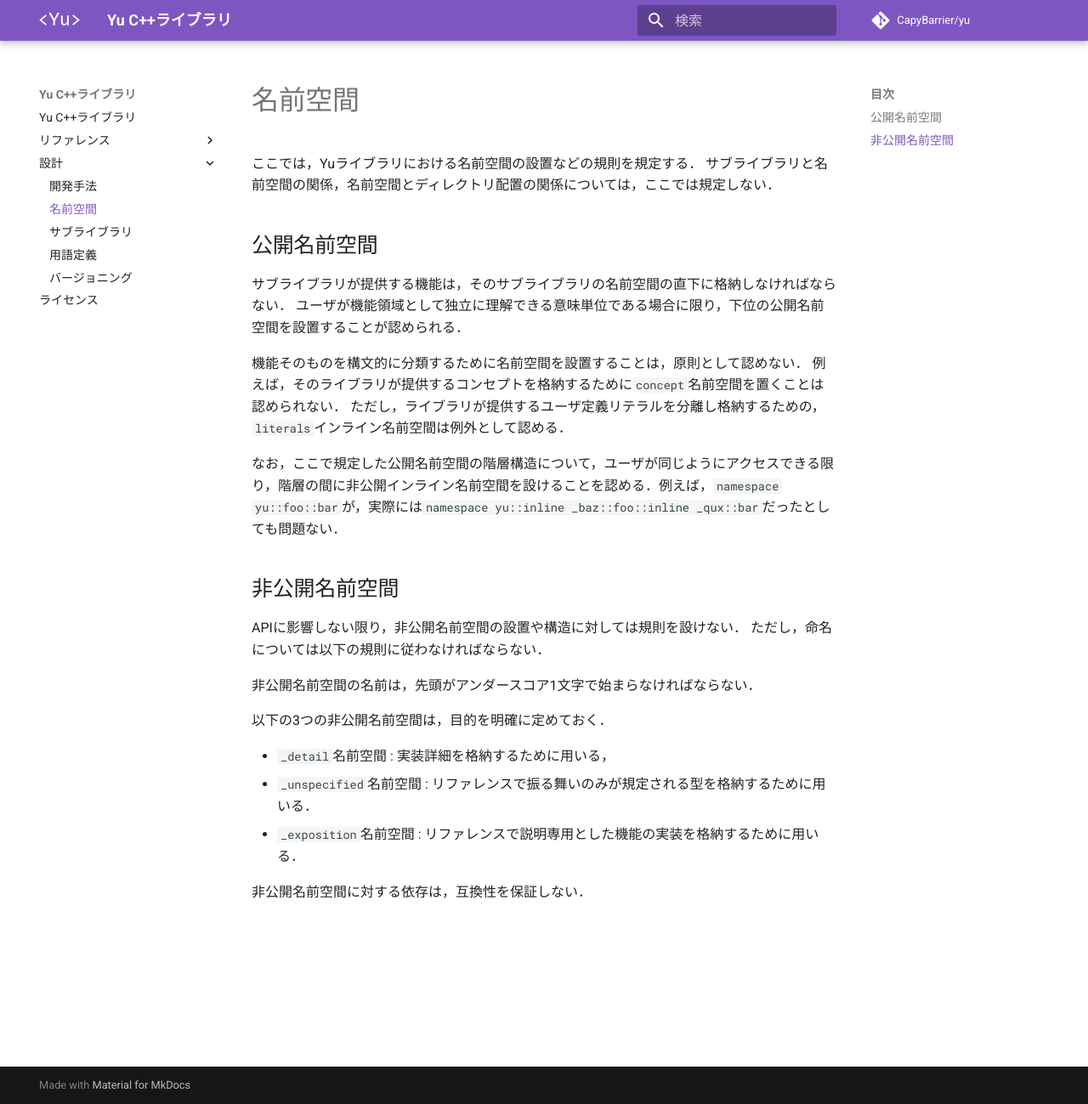
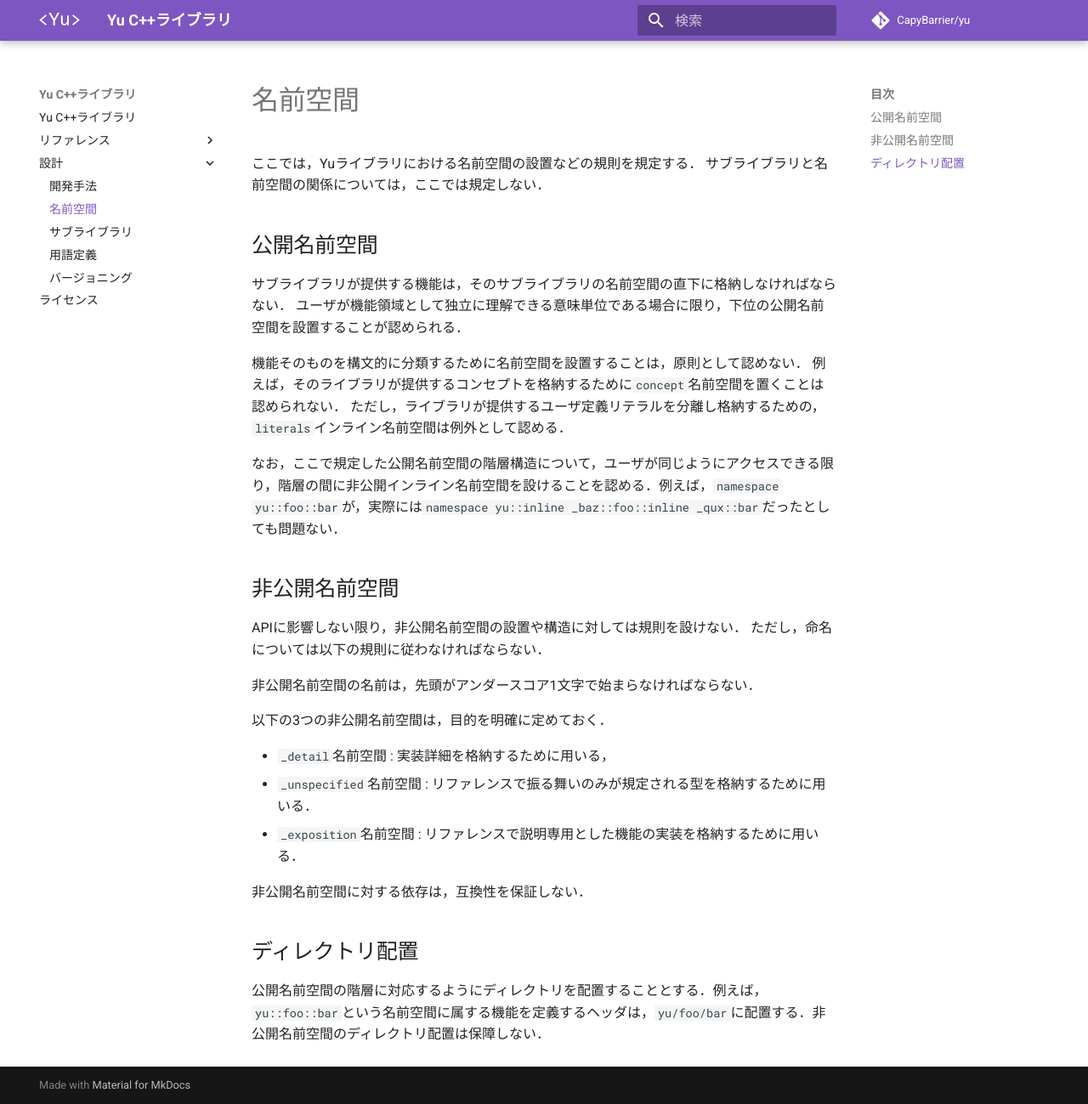
Before and after one commit to CapyBarrier/yu, an MkDocs documentation site: the page built from docs/docs/design/namespaces.md, in a window 1280 px wide and 1299 px high. Shown: the whole window at 85% size. Built offline with MkDocs 1.6.1 and Material for MkDocs 9.7.7, drawn with Linux system fonts in a browser that asks for light colours; comment, search, counter and statistics services are not loaded.

Commit message:
名前空間の規定にディレクトリ配置に関する文言を追加

```diff
--- a/docs/docs/design/namespaces.md
+++ b/docs/docs/design/namespaces.md
@@ -1,7 +1,7 @@
 # 名前空間
 
 ここでは，Yuライブラリにおける名前空間の設置などの規則を規定する．
-サブライブラリと名前空間の関係，名前空間とディレクトリ配置の関係については，ここでは規定しない．
+サブライブラリと名前空間の関係については，ここでは規定しない．
 
 ## 公開名前空間
 
@@ -29,3 +29,7 @@ APIに影響しない限り，非公開名前空間の設置や構造に対し
 * `_exposition`名前空間 : リファレンスで説明専用とした機能の実装を格納するために用いる．
 
 非公開名前空間に対する依存は，互換性を保証しない．
+
+## ディレクトリ配置
+
+公開名前空間の階層に対応するようにディレクトリを配置することとする．例えば，`yu::foo::bar`という名前空間に属する機能を定義するヘッダは，`yu/foo/bar`に配置する．非公開名前空間のディレクトリ配置は保障しない．
```
